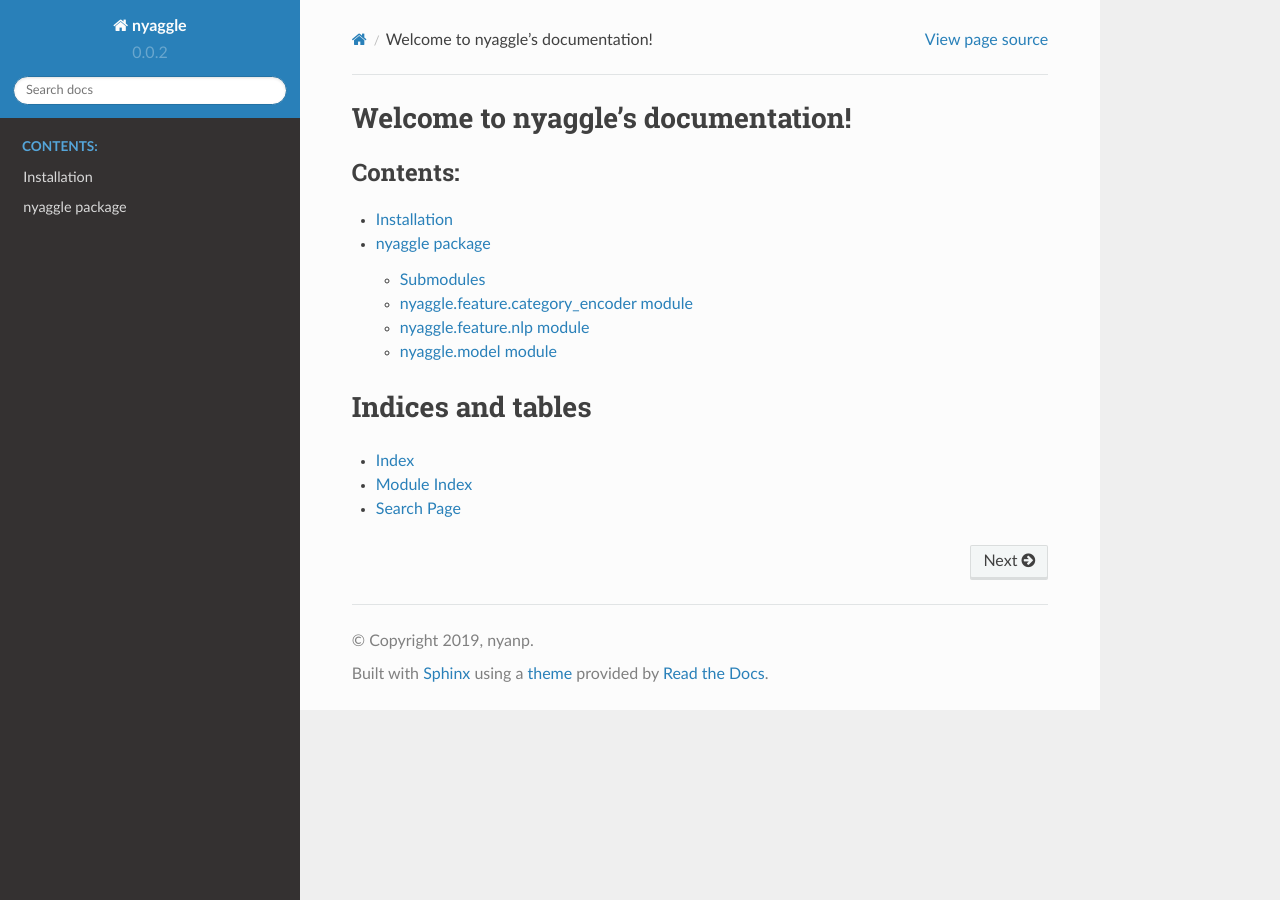
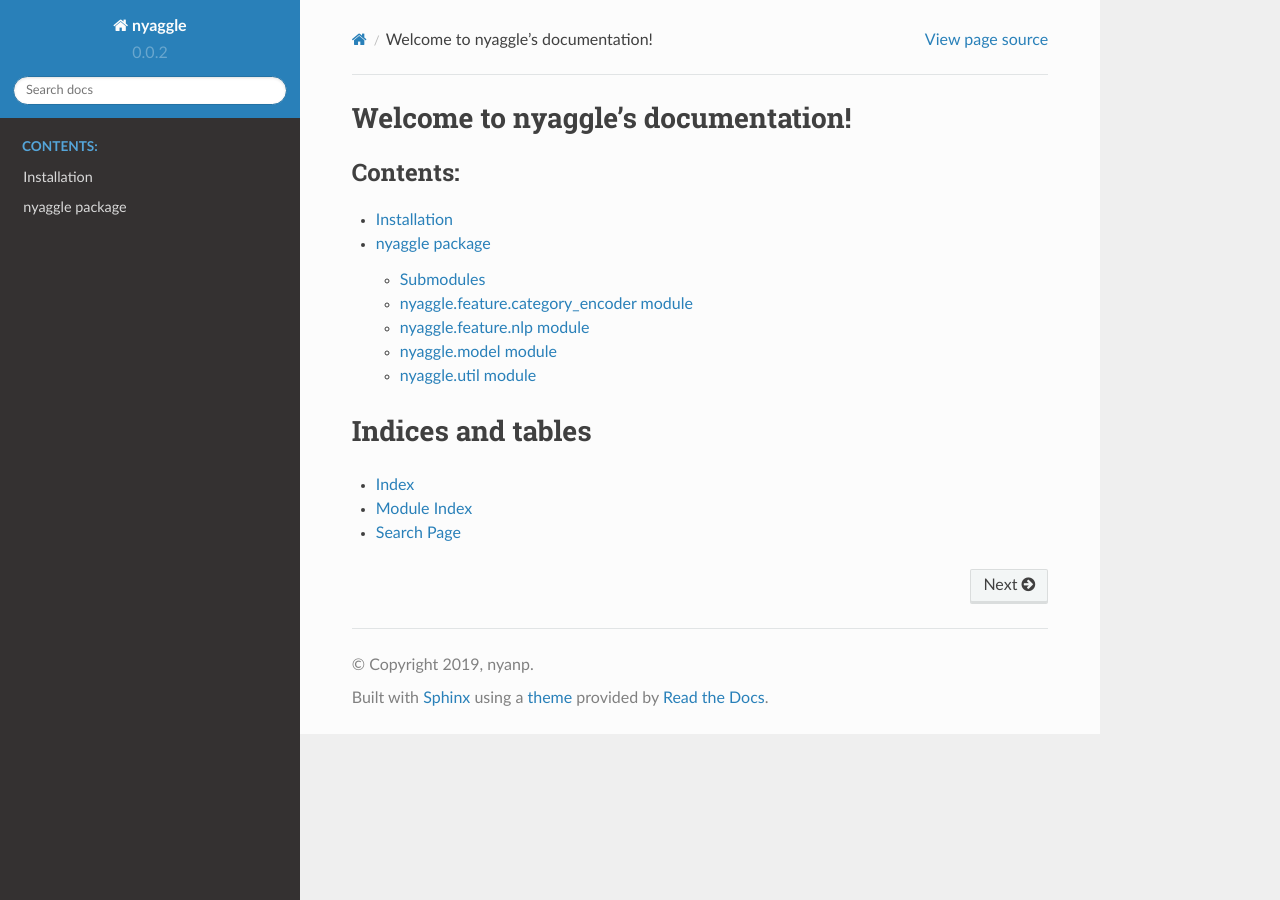
Before and after one commit to nyanp/nyaggle, a Sphinx documentation site: the page built from docs/index.rst, in a window 1280 px wide. Built offline with Sphinx 7.4.7 and the Read the Docs theme 2.0.0, drawn with Linux system fonts in a browser that asks for light colours; the version number is read from the project's files by our own code.

Commit message:
add requirements

```diff
--- a/docs/requirements.txt
+++ b/docs/requirements.txt
@@ -1,8 +1,10 @@
 sphinx-autodoc-typehints
 category_encoders
 lightgbm
+matplotlib
 numpy
 pandas
+seaborn
 sklearn
 tqdm
 transformers
--- a/docs/source/nyaggle.rst
+++ b/docs/source/nyaggle.rst
@@ -28,3 +28,11 @@
     :members:
     :imported-members:
     :show-inheritance:
+
+nyaggle.util module
+-----------------------
+
+.. automodule:: nyaggle.util
+    :members:
+    :imported-members:
+    :show-inheritance:
--- a/requirements.txt
+++ b/requirements.txt
@@ -1,7 +1,9 @@
 category_encoders
 lightgbm
+matplotlib
 numpy
 pandas
+seaborn
 sklearn
 tqdm
 transformers
--- a/setup.py
+++ b/setup.py
@@ -28,8 +28,10 @@
     install_requires=[
         'category_encoders',
         'lightgbm',
+        'matplotlib',
         'numpy',
         'pandas',
+        'seaborn',
         'sklearn',
         'tqdm',
         'transformers>=2.3.0'
```
